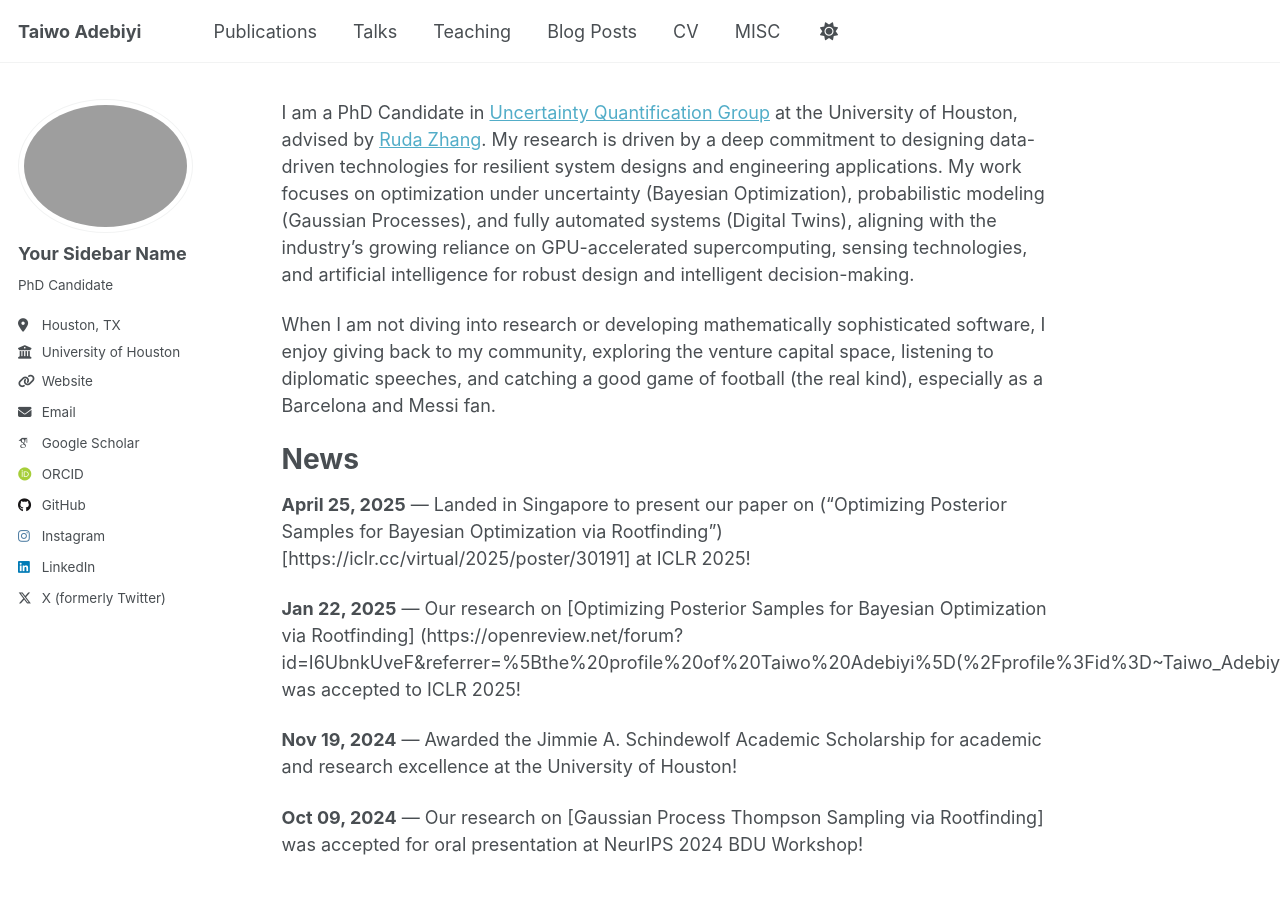
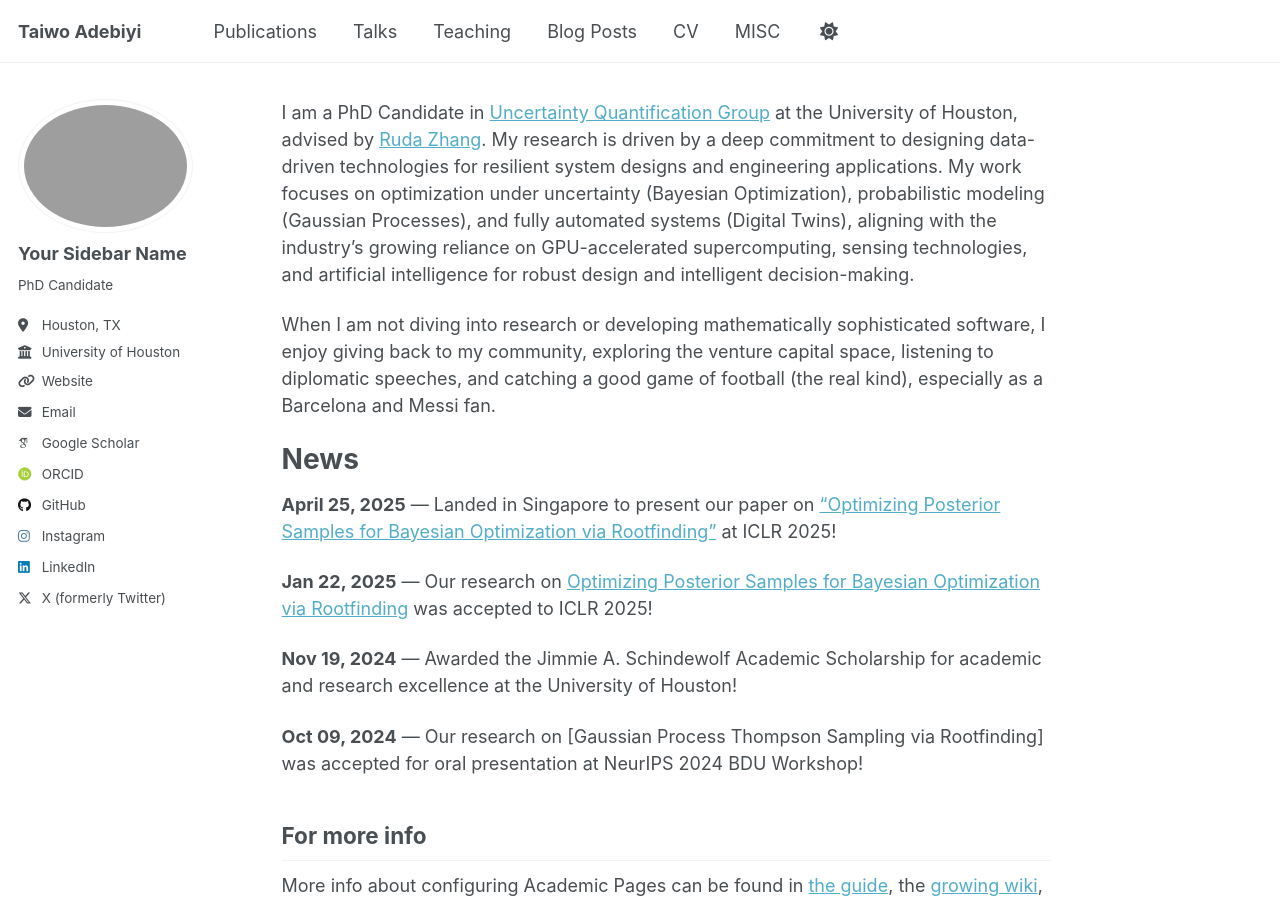
Before and after one commit to akashyadav0210/akashyadav0210.github.io, a Jekyll site: the page built from _pages/about.md, in a window 1280 px wide and 900 px high. Built offline with Jekyll 4.4.1, drawn with Linux system fonts in a browser that asks for light colours; some web fonts are replaced; part of the change alters nothing that is shown.

```diff
--- a/_pages/about.md
+++ b/_pages/about.md
@@ -14,9 +14,9 @@ When I am not diving into research or developing mathematically sophisticated so
 
 News
 ======
-**April 25, 2025** — Landed in Singapore to present our paper on ("Optimizing Posterior Samples for Bayesian Optimization via Rootfinding")[https://iclr.cc/virtual/2025/poster/30191] at ICLR 2025!
+**April 25, 2025** — Landed in Singapore to present our paper on ["Optimizing Posterior Samples for Bayesian Optimization via Rootfinding"](https://iclr.cc/virtual/2025/poster/30191) at ICLR 2025!
 
-**Jan 22, 2025** — Our research on [Optimizing Posterior Samples for Bayesian Optimization via Rootfinding] (https://openreview.net/forum?id=I6UbnkUveF&referrer=%5Bthe%20profile%20of%20Taiwo%20Adebiyi%5D(%2Fprofile%3Fid%3D~Taiwo_Adebiyi1)) was accepted to ICLR 2025!
+**Jan 22, 2025** — Our research on [Optimizing Posterior Samples for Bayesian Optimization via Rootfinding](https://openreview.net/pdf?id=IpRLTVblaV) was accepted to ICLR 2025!
 
 **Nov 19, 2024** — Awarded the Jimmie A. Schindewolf Academic Scholarship for academic and research excellence at the University of Houston!
 
```
Also changed, not shown: images/bio.jpg (added).
